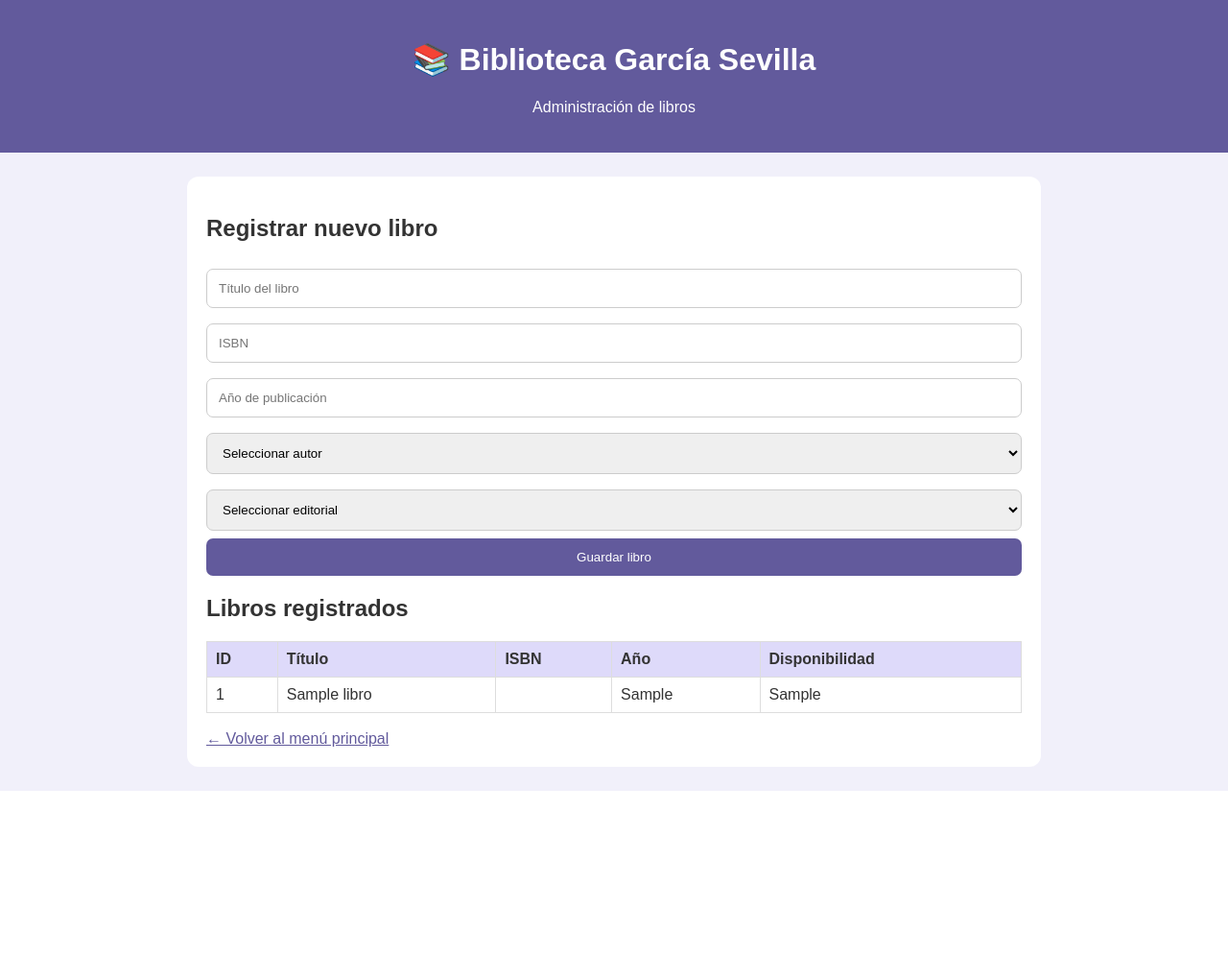
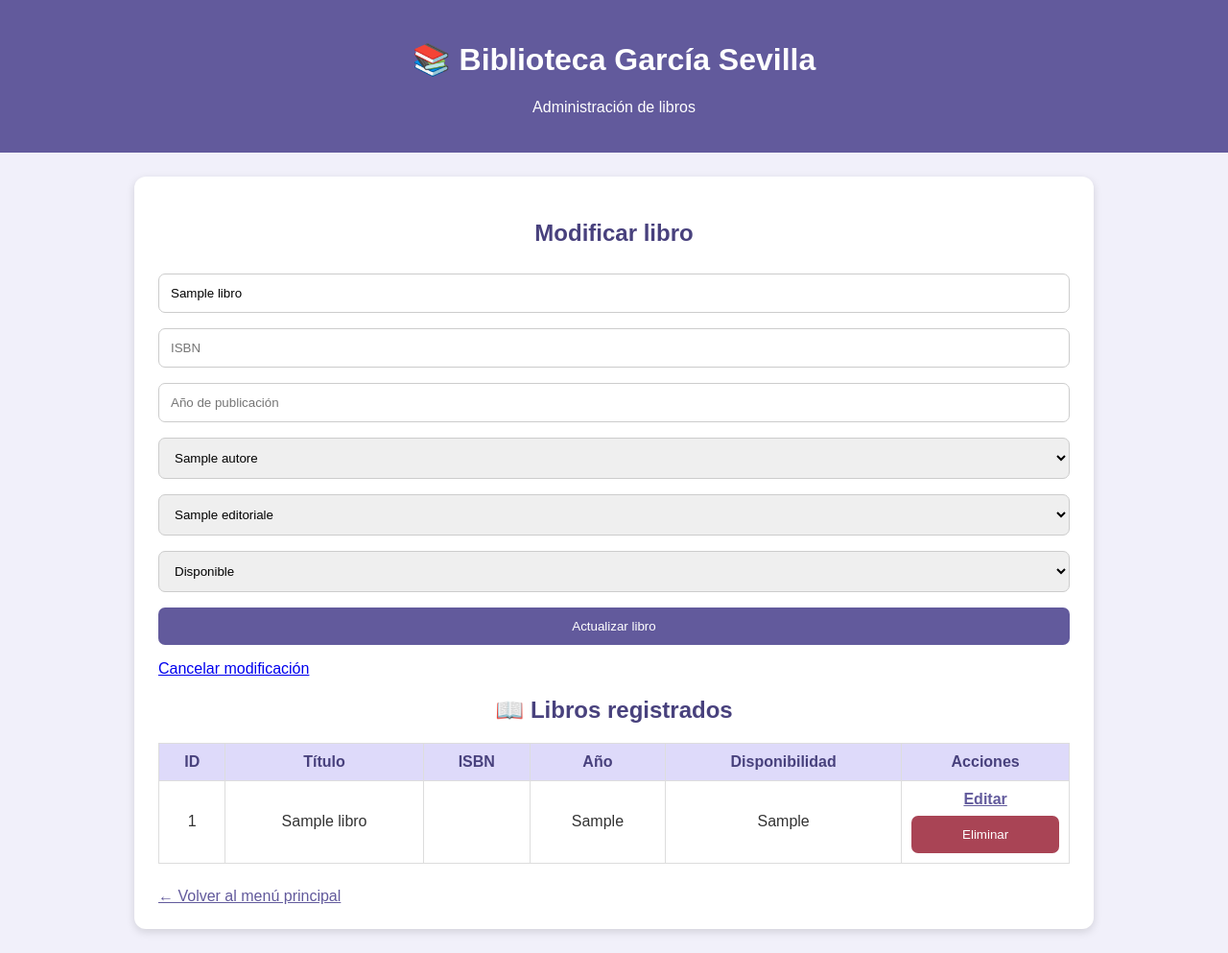
Before and after one commit to gabsgarc09-dev/Biblioteca_GarciaSevilla, a PHP site: page /libros.php?editar=1 in a window 1280 px wide. Shown: the whole page at 96% size. Before the commit the page ends 824 px from the top, so only its background shows below. Run offline with PHP 8.4, Linux system fonts and the light colour scheme; tables that the repository leaves empty or names only in its code hold one stand-in row (values such as "Sample post"); a stand-in replaces the project's code that opens the database connection.

Commit message:
Completar crud de libros

```diff
--- a/libros.php
+++ b/libros.php
@@ -1,35 +1,97 @@
 
 <?php
-$conexion = new mysqli("127.0.0.1", "root", "", "Biblioteca_GarciaSevilla");
+include("conexion.php");
 
-if ($conexion->connect_error) {
-    die("Error de conexión: " . $conexion->connect_error);
-}
+$mensaje = "";
+$libroEditar = null;
 
-$conexion->set_charset("utf8mb4");
+// ELIMINAR LIBRO
+if (isset($_POST["eliminar"])) {
+    $id = intval($_POST["id_libro"]);
 
-if ($_SERVER["REQUEST_METHOD"] == "POST") {
-    $titulo = $_POST["titulo"];
-    $isbn = $_POST["isbn"];
-    $anio = $_POST["anio"];
-    $autor = $_POST["autor"];
-    $editorial = $_POST["editorial"];
-
-    $sql = $conexion->prepare(
-        "INSERT INTO Libros (titulo, ISBN, anio_publicacion, id_autor, id_editorial)
-         VALUES (?, ?, ?, ?, ?)"
-    );
-
-    $sql->bind_param("ssiii", $titulo, $isbn, $anio, $autor, $editorial);
-    $sql->execute();
+    $stmt = $conn->prepare("DELETE FROM Libros WHERE id_libro = ?");
+    $stmt->bind_param("i", $id);
+    $stmt->execute();
+    $stmt->close();
 
     header("Location: libros.php");
     exit;
 }
 
-$autores = $conexion->query("SELECT id_autor, nombre FROM Autores");
-$editoriales = $conexion->query("SELECT id_editorial, nombre FROM Editoriales");
-$libros = $conexion->query("SELECT * FROM Libros");
+// REGISTRAR O MODIFICAR LIBRO
+if ($_SERVER["REQUEST_METHOD"] == "POST" && isset($_POST["guardar"])) {
+
+    $titulo = trim($_POST["titulo"]);
+    $isbn = trim($_POST["isbn"]);
+    $anio = $_POST["anio"] === "" ? null : intval($_POST["anio"]);
+    $autor = intval($_POST["autor"]);
+    $editorial = intval($_POST["editorial"]);
+    $disponibilidad = $_POST["disponibilidad"];
+
+    if ($_POST["id_libro"] != "") {
+
+        $id = intval($_POST["id_libro"]);
+
+        $stmt = $conn->prepare(
+            "UPDATE Libros SET titulo=?, ISBN=?, anio_publicacion=?,
+            id_autor=?, id_editorial=?, disponibilidad=?
+            WHERE id_libro=?"
+        );
+
+        $stmt->bind_param(
+            "ssiiisi",
+            $titulo, $isbn, $anio, $autor,
+            $editorial, $disponibilidad, $id
+        );
+
+    } else {
+
+        $stmt = $conn->prepare(
+            "INSERT INTO Libros
+            (titulo, ISBN, anio_publicacion, id_autor,
+            id_editorial, disponibilidad)
+            VALUES (?, ?, ?, ?, ?, ?)"
+        );
+
+        $stmt->bind_param(
+            "ssiiis",
+            $titulo, $isbn, $anio, $autor,
+            $editorial, $disponibilidad
+        );
+    }
+
+    $stmt->execute();
+    $stmt->close();
+
+    header("Location: libros.php");
+    exit;
+}
+
+// OBTENER LIBRO PARA EDITAR
+if (isset($_GET["editar"])) {
+
+    $id = intval($_GET["editar"]);
+
+    $stmt = $conn->prepare(
+        "SELECT * FROM Libros WHERE id_libro = ?"
+    );
+
+    $stmt->bind_param("i", $id);
+    $stmt->execute();
+
+    $resultadoEditar = $stmt->get_result();
+    $libroEditar = $resultadoEditar->fetch_assoc();
+
+    $stmt->close();
+}
+
+// CONSULTAR AUTORES Y EDITORIALES
+$autores = $conn->query("SELECT id_autor, nombre FROM Autores");
+$editoriales = $conn->query("SELECT id_editorial, nombre FROM Editoriales");
+
+// CONSULTAR LIBROS
+$libros = $conn->query("SELECT * FROM Libros ORDER BY id_libro DESC");
+
 ?>
 
 <!DOCTYPE html>
@@ -37,11 +99,12 @@ $libros = $conexion->query("SELECT * FROM Libros");
 <head>
 <meta charset="UTF-8">
 <meta name="viewport" content="width=device-width, initial-scale=1.0">
-<title>Libros - Biblioteca</title>
+
+<title>Libros - Biblioteca García Sevilla</title>
 
 <style>
 body {
-    font-family: Arial;
+    font-family: Arial, sans-serif;
     background: #f1f0fa;
     margin: 0;
     color: #333;
@@ -56,10 +119,16 @@ header {
 
 .contenedor {
     background: white;
-    max-width: 850px;
+    max-width: 950px;
     margin: 25px auto;
-    padding: 20px;
+    padding: 25px;
     border-radius: 12px;
+    box-shadow: 0 3px 10px #0002;
+}
+
+h2 {
+    color: #48417d;
+    text-align: center;
 }
 
 input, select {
@@ -78,6 +147,12 @@ button {
     border: none;
     border-radius: 7px;
     width: 100%;
+    cursor: pointer;
+    margin-top: 8px;
+}
+
+button:hover {
+    background: #48417d;
 }
 
 table {
@@ -88,17 +163,30 @@ table {
 
 th, td {
     border: 1px solid #ddd;
-    padding: 9px;
-    text-align: left;
+    padding: 10px;
+    text-align: center;
 }
 
 th {
     background: #dedafa;
+    color: #48417d;
 }
 
-a {
+.editar {
+    color: #625a9c;
+    font-weight: bold;
+}
+
+.eliminar {
+    background: #a94455;
+}
+
+.volver {
+    display: block;
+    margin-top: 25px;
     color: #625a9c;
 }
+
 </style>
 </head>
 
@@ -111,23 +199,34 @@ a {
 
 <div class="contenedor">
 
-<h2>Registrar nuevo libro</h2>
+<h2>
+<?php echo $libroEditar ? "Modificar libro" : "Registrar nuevo libro"; ?>
+</h2>
 
 <form method="POST">
 
+    <input type="hidden" name="id_libro"
+    value="<?= $libroEditar['id_libro'] ?? '' ?>">
+
     <input type="text" name="titulo"
-    placeholder="Título del libro" required>
+    placeholder="Título del libro"
+    value="<?= htmlspecialchars($libroEditar['titulo'] ?? '') ?>"
+    required>
 
     <input type="text" name="isbn"
-    placeholder="ISBN">
+    placeholder="ISBN"
+    value="<?= htmlspecialchars($libroEditar['ISBN'] ?? '') ?>">
 
     <input type="number" name="anio"
-    placeholder="Año de publicación">
+    placeholder="Año de publicación"
+    value="<?= htmlspecialchars($libroEditar['anio_publicacion'] ?? '') ?>">
 
     <select name="autor" required>
         <option value="">Seleccionar autor</option>
+
         <?php while($a = $autores->fetch_assoc()) { ?>
-        <option value="<?= $a['id_autor'] ?>">
+        <option value="<?= $a['id_autor'] ?>"
+        <?= ($libroEditar && $libroEditar['id_autor'] == $a['id_autor']) ? 'selected' : '' ?>>
             <?= htmlspecialchars($a['nombre']) ?>
         </option>
         <?php } ?>
@@ -135,18 +234,38 @@ a {
 
     <select name="editorial" required>
         <option value="">Seleccionar editorial</option>
+
         <?php while($e = $editoriales->fetch_assoc()) { ?>
-        <option value="<?= $e['id_editorial'] ?>">
+        <option value="<?= $e['id_editorial'] ?>"
+        <?= ($libroEditar && $libroEditar['id_editorial'] == $e['id_editorial']) ? 'selected' : '' ?>>
             <?= htmlspecialchars($e['nombre']) ?>
         </option>
         <?php } ?>
     </select>
 
-    <button type="submit">Guardar libro</button>
+    <select name="disponibilidad">
+        <option value="Disponible"
+        <?= ($libroEditar && $libroEditar['disponibilidad'] == 'Disponible') ? 'selected' : '' ?>>
+            Disponible
+        </option>
+
+        <option value="Prestado"
+        <?= ($libroEditar && $libroEditar['disponibilidad'] == 'Prestado') ? 'selected' : '' ?>>
+            Prestado
+        </option>
+    </select>
+
+    <button type="submit" name="guardar">
+        <?= $libroEditar ? "Actualizar libro" : "Guardar libro" ?>
+    </button>
 
 </form>
 
-<h2>Libros registrados</h2>
+<?php if ($libroEditar) { ?>
+<p><a href="libros.php">Cancelar modificación</a></p>
+<?php } ?>
+
+<h2>📖 Libros registrados</h2>
 
 <table>
 <tr>
@@ -155,23 +274,51 @@ a {
     <th>ISBN</th>
     <th>Año</th>
     <th>Disponibilidad</th>
+    <th>Acciones</th>
 </tr>
 
 <?php while($l = $libros->fetch_assoc()) { ?>
+
 <tr>
     <td><?= $l['id_libro'] ?></td>
+
     <td><?= htmlspecialchars($l['titulo']) ?></td>
+
     <td><?= htmlspecialchars($l['ISBN'] ?? '') ?></td>
-    <td><?= $l['anio_publicacion'] ?></td>
-    <td><?= htmlspecialchars($l['disponibilidad']) ?></td>
+
+    <td><?= htmlspecialchars($l['anio_publicacion'] ?? '') ?></td>
+
+    <td><?= htmlspecialchars($l['disponibilidad'] ?? '') ?></td>
+
+    <td>
+        <a class="editar"
+        href="libros.php?editar=<?= $l['id_libro'] ?>">
+        Editar</a>
+
+        <form method="POST"
+        onsubmit="return confirm('¿Deseas eliminar este libro?');">
+
+            <input type="hidden" name="id_libro"
+            value="<?= $l['id_libro'] ?>">
+
+            <button class="eliminar"
+            type="submit" name="eliminar">
+                Eliminar
+            </button>
+
+        </form>
+    </td>
 </tr>
+
 <?php } ?>
 
 </table>
 
-<br>
-<a href="menu.php">← Volver al menú principal</a>
+<a class="volver" href="menu.php">
+← Volver al menú principal
+</a>
 
 </div>
+
 </body>
 </html>
```
